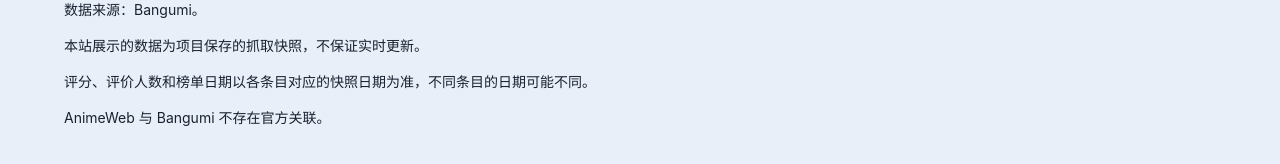
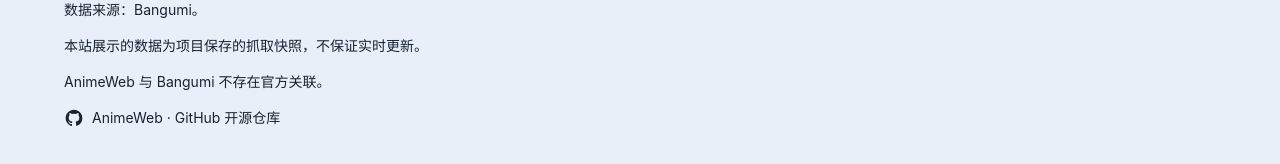
Before and after one commit to SZH0728/AnimeWeb, a Vue app in the folder frontend/: page / in a window 1280 px wide. Shown: the part 630-794 px from the top of the page. Built offline with nearby package versions, Linux system fonts and the light colour scheme; no server answers.

Commit message:
feat(components): 在页脚新增 GitHub 开源仓库链接

```diff
--- a/frontend/src/components/app/AppFooter.vue
+++ b/frontend/src/components/app/AppFooter.vue
@@ -3,8 +3,26 @@
     <div class="app-container grid gap-3 text-sm leading-6">
       <p>数据来源：Bangumi。</p>
       <p>本站展示的数据为项目保存的抓取快照，不保证实时更新。</p>
-      <p>评分、评价人数和榜单日期以各条目对应的快照日期为准，不同条目的日期可能不同。</p>
       <p>AnimeWeb 与 Bangumi 不存在官方关联。</p>
+      <a
+        class="link link-hover inline-flex w-fit items-center gap-2"
+        href="https://github.com/SZH0728/AnimeWeb"
+        rel="noopener noreferrer"
+        target="_blank"
+      >
+        <svg
+          aria-hidden="true"
+          class="size-5"
+          fill="currentColor"
+          viewBox="0 0 24 24"
+          xmlns="http://www.w3.org/2000/svg"
+        >
+          <path
+            d="M12 2C6.477 2 2 6.477 2 12c0 4.418 2.865 8.166 6.839 9.489.5.092.683-.217.683-.483 0-.237-.009-1.026-.013-1.862-2.782.604-3.369-1.18-3.369-1.18-.455-1.156-1.11-1.464-1.11-1.464-.908-.62.069-.608.069-.608 1.004.07 1.532 1.03 1.532 1.03.892 1.529 2.341 1.087 2.91.831.091-.646.349-1.087.635-1.337-2.22-.253-4.555-1.11-4.555-4.943 0-1.092.39-1.985 1.029-2.685-.103-.253-.446-1.271.098-2.65 0 0 .84-.269 2.75 1.026A9.564 9.564 0 0 1 12 6.756a9.59 9.59 0 0 1 2.504.337c1.909-1.295 2.748-1.026 2.748-1.026.546 1.379.203 2.397.1 2.65.64.7 1.028 1.593 1.028 2.685 0 3.842-2.339 4.687-4.566 4.935.359.31.678.92.678 1.855 0 1.34-.012 2.419-.012 2.749 0 .268.18.579.688.481A10.001 10.001 0 0 0 22 12c0-5.523-4.477-10-10-10Z"
+          />
+        </svg>
+        <span>AnimeWeb · GitHub 开源仓库</span>
+      </a>
     </div>
   </footer>
 </template>
```
